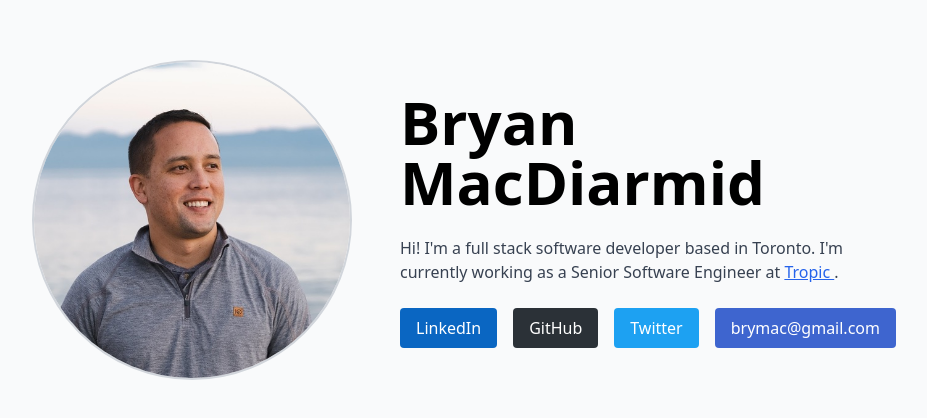
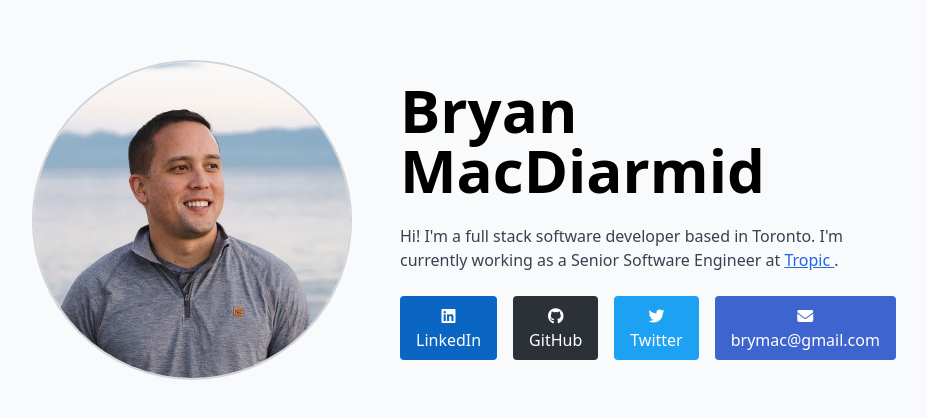
Before and after one commit to brymacto/brymacto.github.io, a plain HTML site: page index.html in a window 1280 px wide. Shown: the part 180-598 px from the top of the page, without its empty margins (224-1151 px from the left). Drawn offline with nearby package versions, Linux system fonts and the light colour scheme.

Commit message:
Add links

```diff
--- a/index.html
+++ b/index.html
@@ -5,6 +5,7 @@
   <meta name="viewport" content="width=device-width, initial-scale=1.0"/>
   <title>Bryan MacDiarmid | Full stack software developer</title>
   <script src="https://cdn.tailwindcss.com"></script>
+  <script src="https://kit.fontawesome.com/bd73ef0fbf.js" crossorigin="anonymous"></script>
 </head>
 <body class="bg-gray-50">
   <div class="min-h-screen flex items-center justify-center p-6">
@@ -27,28 +28,28 @@
             class="block w-full md:inline-block md:w-auto py-2 px-4 text-white rounded bg-[rgb(10,102,194)] hover:bg-[rgb(9,92,175)] transition"
             target="_blank"
           >
-            LinkedIn
+          <i class="fa-brands fa-linkedin"></i> LinkedIn
           </a>
           <a
             href="https://github.com/brymacto"
             class="block w-full md:inline-block md:w-auto py-2 px-4 text-white rounded bg-[rgb(43,49,55)] hover:bg-[rgb(36,41,46)] transition"
             target="_blank"
           >
-            GitHub
+          <i class="fa-brands fa-github"></i> GitHub
           </a>
           <a
             href="https://x.com/bmacdia"
             class="block w-full md:inline-block md:w-auto py-2 px-4 text-white rounded bg-[rgb(29,161,242)] hover:bg-[rgb(26,145,218)] transition"
             target="_blank"
           >
-            Twitter
+          <i class="fa-brands fa-twitter"></i> Twitter
           </a>
           <a
             href="mailto:brymac@gmail.com"
             class="block w-full md:inline-block md:w-auto py-2 px-4 text-white rounded bg-[rgb(62,101,207)] hover:bg-[rgb(59,96,196)] transition"
             target="_blank"
           >
-            brymac@gmail.com
+          <i class="fa-solid fa-envelope"></i> brymac@gmail.com
           </a>
         </div>
 
```
